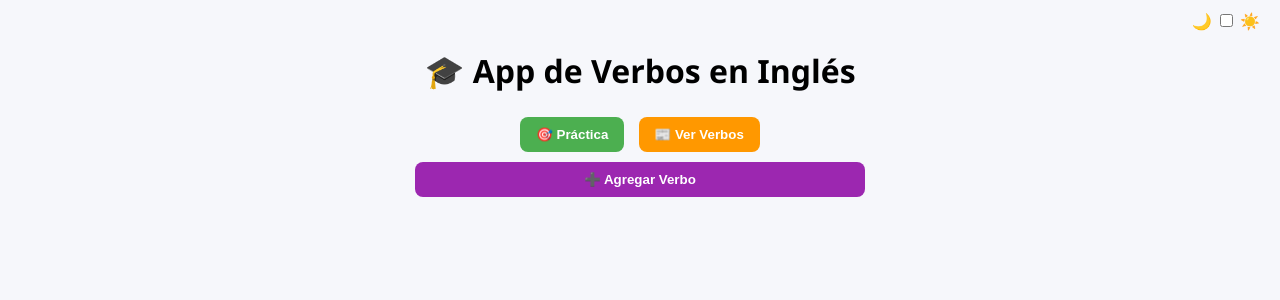
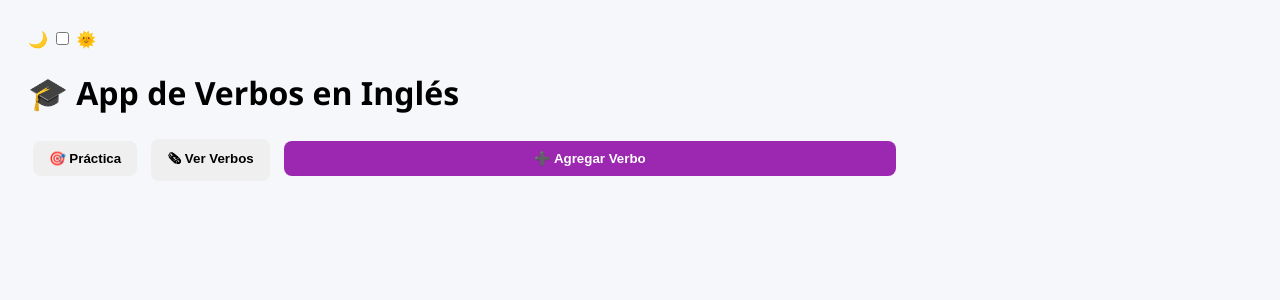
Before and after one commit to Predator0520/verbos-flask-app, a Flask app: page / in a window 1280 px wide. Shown: the top 300 px of the page. Run offline with Flask 3, Linux system fonts and the light colour scheme.

Commit message:
Update index.html

```diff
--- a/templates/index.html
+++ b/templates/index.html
@@ -1,63 +1,85 @@
 <!DOCTYPE html>
 <html lang="es">
 <head>
-  <meta charset="UTF-8">
+  <meta charset="UTF-8" />
+  <meta name="viewport" content="width=device-width, initial-scale=1.0" />
   <title>App de Verbos</title>
-  <link rel="stylesheet" href="/static/style.css">
+  <link rel="stylesheet" href="/static/style.css" />
+  <script defer src="/static/script.js"></script>
 </head>
 <body>
-  <div class="container">
-    <h1>🎓 App de Verbos en Inglés</h1>
+  <div class="modo-oscuro-toggle">
+    <span>🌙</span>
+    <input type="checkbox" id="modoOscuroSwitch" />
+    <span>🌞</span>
+  </div>
+
+  <h1 class="titulo-principal">🎓 App de Verbos en Inglés</h1>
 
   <div class="botones-principales">
-      <button class="btn-practica" onclick="mostrarPractica()">🎯 Práctica</button>
-      <button class="btn-verbos" onclick="mostrarLista()">📰 Ver Verbos</button>
+    <button class="btn-practicar" onclick="mostrarPantallaUsuario()">🎯 Práctica</button>
+    <button class="btn-ver" onclick="mostrarSeccion('listaCard')">🗞 Ver Verbos</button>
+    <button class="btn-agregar" onclick="mostrarSeccion('agregarCard')">➕ Agregar Verbo</button>
   </div>
 
-    <button class="btn-agregar" onclick="toggleAgregar()">➕ Agregar Verbo</button>
-
-    <!-- PRACTICA -->
-    <div id="seccionPractica" class="card hidden">
-      <button class="btn-sub" onclick="practicar('irregular')">Verbos Irregulares</button>
-      <button class="btn-sub" onclick="practicar('regular')">Verbos Regulares</button>
-      <button class="btn-sub" onclick="practicar('todos')">Todos los Verbos</button>
-
-      <div id="practicaCard" class="practica hidden">
-        <label id="pregunta" class="flashcard"></label>
-        <input type="text" id="respuesta" placeholder="Tu respuesta aquí">
-        <button onclick="verificar()">✅ Verificar</button>
-        <button onclick="cerrarPractica()" class="btn-cerrar">✖️</button>
-        <p id="resultado"></p>
-      </div>
+  <!-- Pantalla de ingreso de nombre de usuario o invitado -->
+  <div class="card hidden" id="usuarioCard">
+    <h2>👤 Ingresar nombre o usar modo invitado</h2>
+    <input type="text" id="nombreUsuario" placeholder="Escribe tu nombre" />
+    <button onclick="continuarComoUsuario()">Entrar</button>
+    <button onclick="continuarComoInvitado()">Modo Invitado</button>
   </div>
 
-    <!-- AGREGAR -->
-    <div id="seccionAgregar" class="card hidden">
-      <h2>➕ Agregar nuevo verbo</h2>
-      <input type="text" id="nuevoPresente" placeholder="Presente">
-      <input type="text" id="nuevoPasado" placeholder="Pasado">
-      <input type="text" id="nuevaTraduccion" placeholder="Traducción">
-      <select id="nuevaCategoria">
+  <!-- Pantalla de selección de tipo de práctica -->
+  <div class="card hidden" id="seleccionTipoCard">
+    <h2>📚 Selecciona el tipo de verbos para practicar</h2>
+    <button onclick="seleccionarTipoPractica('regulares')">Regulares</button>
+    <button onclick="seleccionarTipoPractica('irregulares')">Irregulares</button>
+    <button onclick="seleccionarTipoPractica('todos')">Todos los verbos</button>
+  </div>
+
+  <!-- Pantalla de selección de cantidad o ilimitado -->
+  <div class="card hidden" id="cantidadCard">
+    <h2>🔢 ¿Cuántos verbos quieres practicar?</h2>
+    <p id="cantidadActual">Cantidad: 10</p>
+    <button onclick="aumentarCantidad()">+5</button>
+    <button onclick="modoIlimitado()">Práctica ilimitada</button>
+    <button onclick="iniciarPractica()">Iniciar</button>
+  </div>
+
+  <!-- Tarjeta de práctica -->
+  <div class="card hidden" id="practicaCard">
+    <h2 id="pregunta" class="pregunta"></h2>
+    <input type="text" id="respuesta" placeholder="Tu respuesta aquí" />
+    <button onclick="verificar()">✅ Verificar</button>
+    <span id="resultado"></span>
+    <button onclick="finalizarPractica()">❌ Finalizar</button>
+  </div>
+
+  <!-- Tarjeta de resultados -->
+  <div class="card hidden" id="resultadoCard">
+    <h2>📊 Resultados de la sesión</h2>
+    <p id="statsResumen"></p>
+    <button onclick="reiniciar()">🔄 Nueva práctica</button>
+  </div>
+
+  <!-- Agregar verbo -->
+  <div class="card hidden" id="agregarCard">
+    <h2>➕ Agregar Verbo</h2>
+    <input type="text" id="nuevoPresente" placeholder="Presente" />
+    <input type="text" id="nuevoPasado" placeholder="Pasado" />
+    <input type="text" id="nuevaTraduccion" placeholder="Traducción" />
+    <select id="nuevoTipo">
       <option value="regular">Regular</option>
       <option value="irregular">Irregular</option>
     </select>
-      <button onclick="agregarVerbo()">➕ Agregar</button>
-      <p id="mensajeAgregar"></p>
+    <button onclick="agregarVerbo()">Agregar</button>
   </div>
 
-    <!-- LISTA -->
-    <div id="seccionLista" class="card hidden">
-      <h2>📝 Lista de Verbos</h2>
-      <button onclick="mostrarVerbos()">📂 Ver todos los verbos</button>
+  <!-- Lista de verbos -->
+  <div class="card hidden" id="listaCard">
+    <h2>🗞 Lista de Verbos <button onclick="toggleLista()">📂 Ver todos los verbos</button></h2>
     <ul id="listaVerbos"></ul>
-      <button onclick="cerrarLista()" class="btn-cerrar">✖️</button>
   </div>
-  </div>
-
-  <div class="modo">
-    🌙 <input type="checkbox" id="modoOscuro" onchange="toggleModo()"> ☀️
-  </div>
-
-  <script src="/static/script.js"></script>
 </body>
 </html>
```
Lines whose indentation alone changed are shown as unchanged.
